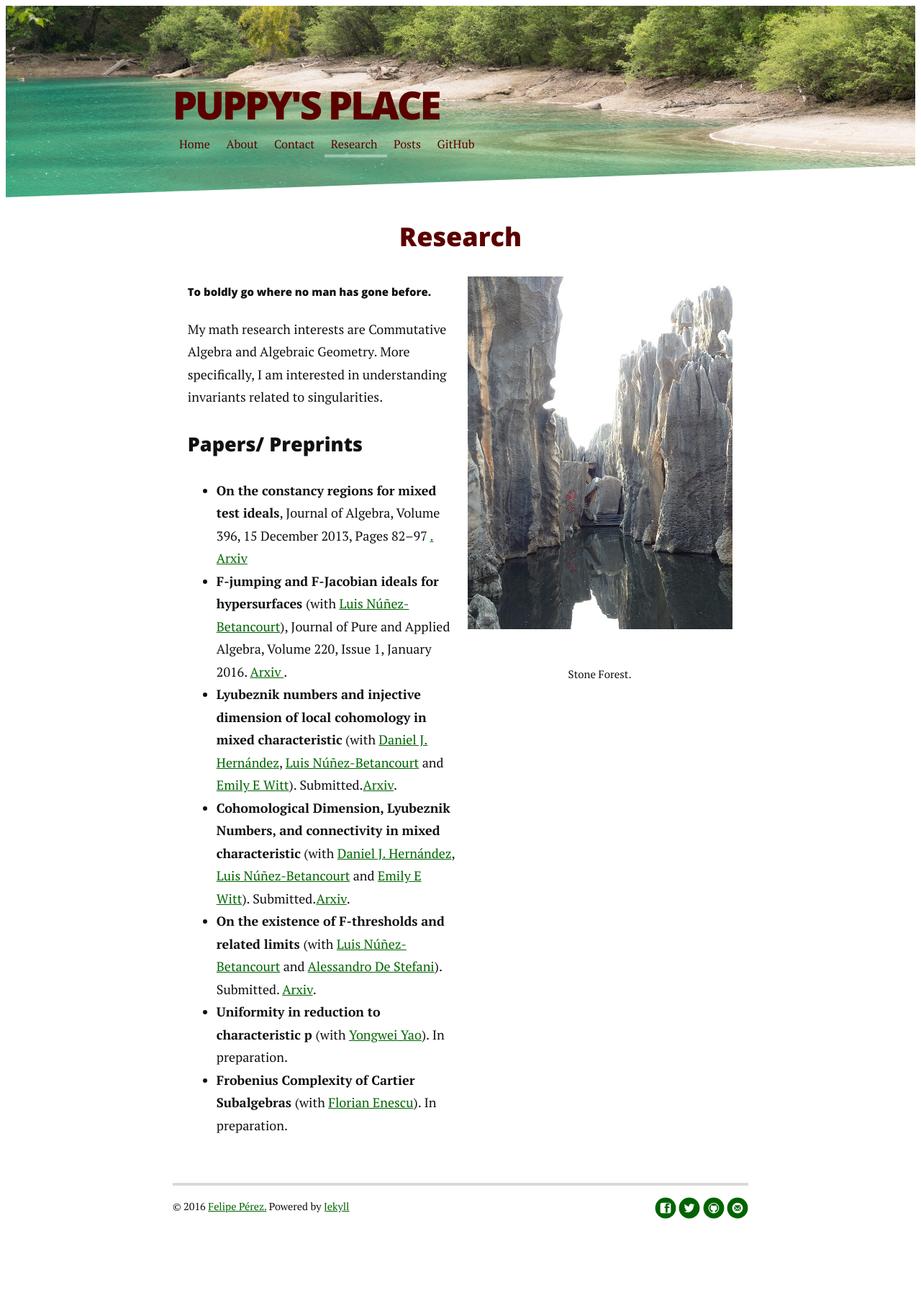
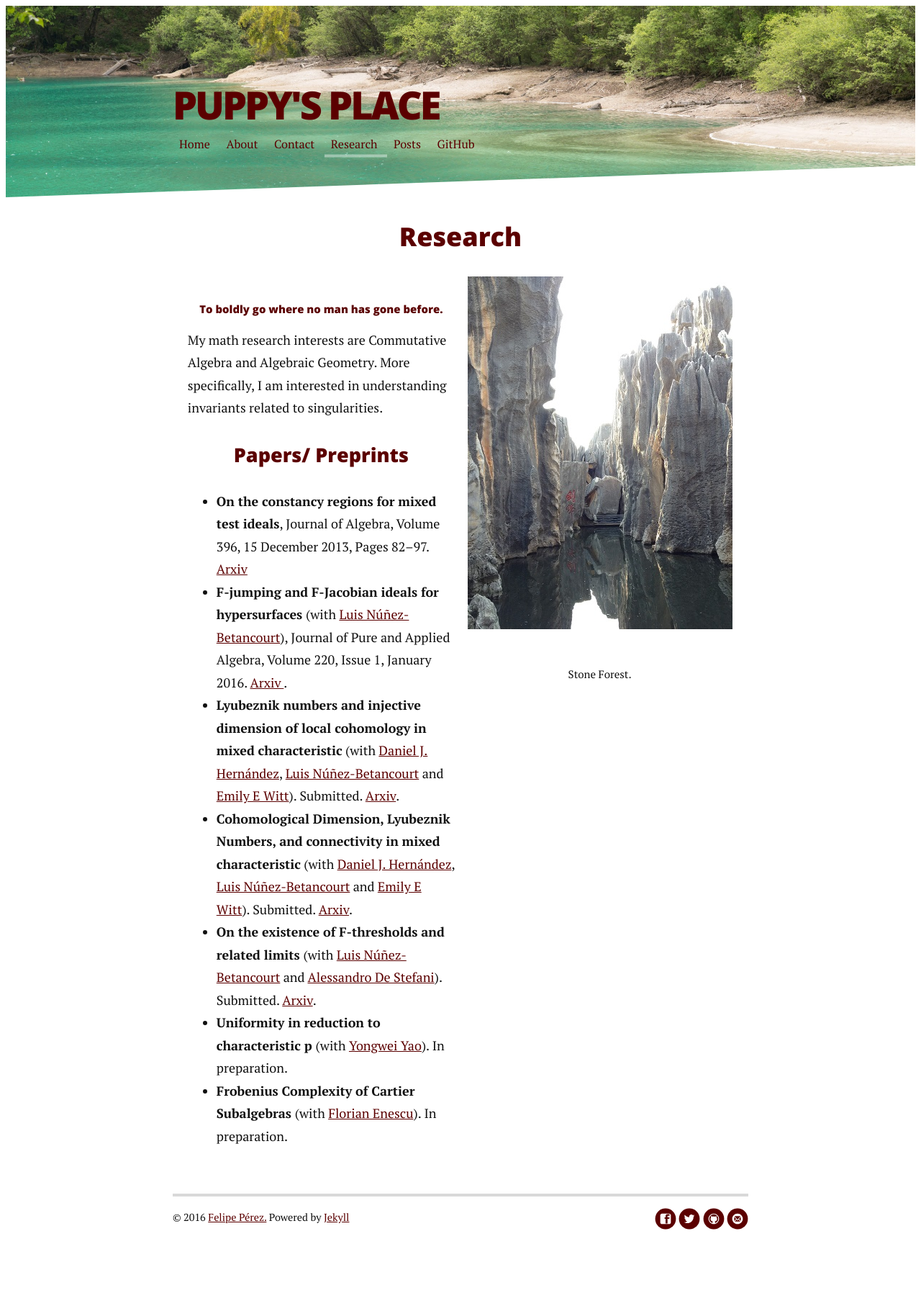
Before and after one commit to luisguiserrano/Scy1505.github.io, a Jekyll site: the page built from research.md, in a window 1280 px wide. Shown: the whole page at 72% size. Built offline with Jekyll 4.4.1, drawn with Linux system fonts in a browser that asks for light colours; nearby versions of some CDN libraries.

Commit message:
Now in dark brown

```diff
--- a/assets/scss/_config.scss
+++ b/assets/scss/_config.scss
@@ -25,7 +25,7 @@ $grey:   #aaa;
 $black:  #111;
 
 // Color variables
-$primary-color: #006400; //$primary-color: seagreen;
+$primary-color: #5B0000;//#006400; //$primary-color: seagreen;
 $secondary-color: #233E5B;
 $tertiary-color: #aaa;
 $link-color: $primary-color;
@@ -35,7 +35,7 @@ $bad-color: $red; // Bad color for errors, validation etc.
 $good-color: $green; // Good color for success etc.
 $info-color: $blue; // Good color for success etc.
 $warning-color: $orange; // Good color for success etc.
-$subtle-color: $red;  // $grey; // Subtle color for subtle text
+$subtle-color:  $grey; // Subtle color for subtle text
 
 
 /***************
--- a/assets/scss/breakpoints/_mobileup.scss
+++ b/assets/scss/breakpoints/_mobileup.scss
@@ -53,7 +53,7 @@ a {
 	color: $link-color;
 
 	&:hover {
-		color: darken($link-color, 15%);
+		color: lighten($link-color, 15%);
 	}
 }
 
--- a/research.md
+++ b/research.md
@@ -8,20 +8,20 @@ title: Research
 	<h1 class="pageTitle">Research</h1>
 
 	<div class="research_content">
-		<h5>  To boldly go where no man has gone before. </h5>
+		<h5 class="pageTitle">  To boldly go where no man has gone before. </h5>
 		<p>
 			My math research interests are Commutative Algebra and Algebraic Geometry. More specifically, I am interested in understanding invariants related to singularities.
 		</p>
-		<h2> Papers/ Preprints </h2>
+		<h2 class="pageTitle"> Papers/ Preprints </h2>
 		<p>
 			 <ul>
-				<li> <b>On the constancy regions for mixed test ideals</b>, Journal of Algebra, Volume 396, 15 December 2013, Pages 82–97 <a href="http://arxiv.org/abs/1208.5158">. Arxiv </a> <br></li>
+				<li> <b>On the constancy regions for mixed test ideals</b>, Journal of Algebra, Volume 396, 15 December 2013, Pages 82–97. <a href="http://arxiv.org/abs/1208.5158">Arxiv </a> <br></li>
 
 				<li> <b>F-jumping and F-Jacobian ideals for hypersurfaces </b> (with <a href="http://people.virginia.edu/~lcn8m/home.html"> Luis Núñez-Betancourt</a>), Journal of Pure and Applied Algebra, Volume 220, Issue 1, January 2016.  <a href="http://arxiv.org/abs/1302.3327"> Arxiv </a>. <br> </li>
 
-				<li> <b>Lyubeznik numbers and injective dimension of local cohomology in mixed characteristic</b> (with <a href="http://www.math.utah.edu/~dhernan/"> Daniel J. Hernández</a>, <a href="http://people.virginia.edu/~lcn8m/home.html">Luis Núñez-Betancourt</a> and <a href="http://math.ku.edu/u/witt/">Emily E Witt</a>). Submitted.<a href="http://arxiv.org/abs/1512.02298">Arxiv</a>.<br></li>
+				<li> <b>Lyubeznik numbers and injective dimension of local cohomology in mixed characteristic</b> (with <a href="http://www.math.utah.edu/~dhernan/"> Daniel J. Hernández</a>, <a href="http://people.virginia.edu/~lcn8m/home.html">Luis Núñez-Betancourt</a> and <a href="http://math.ku.edu/u/witt/">Emily E Witt</a>). Submitted. <a href="http://arxiv.org/abs/1512.02298">Arxiv</a>.<br></li>
 
-				<li> <b>Cohomological Dimension, Lyubeznik Numbers, and connectivity in mixed characteristic</b> (with <a href="http://www.math.utah.edu/~dhernan/"> Daniel J. Hernández</a>, <a href="http://people.virginia.edu/~lcn8m/home.html">Luis Núñez-Betancourt</a> and <a href="http://math.ku.edu/u/witt/">Emily E Witt</a>). Submitted.<a href="https://arxiv.org/abs/1609.05846">Arxiv</a>.<br></li>
+				<li> <b>Cohomological Dimension, Lyubeznik Numbers, and connectivity in mixed characteristic</b> (with <a href="http://www.math.utah.edu/~dhernan/"> Daniel J. Hernández</a>, <a href="http://people.virginia.edu/~lcn8m/home.html">Luis Núñez-Betancourt</a> and <a href="http://math.ku.edu/u/witt/">Emily E Witt</a>). Submitted. <a href="https://arxiv.org/abs/1609.05846">Arxiv</a>.<br></li>
 
 				<li> <b>On the existence of F-thresholds and related limits </b> (with <a href="http://people.virginia.edu/~lcn8m/home.html"> Luis Núñez-Betancourt</a> and <a href="http://people.virginia.edu/~ad9fa/">Alessandro De Stefani</a>). Submitted. <a href="https://arxiv.org/abs/1605.03264">Arxiv</a>.<br> </li>
 
```
Also changed, not shown: _posts/2016-11-02-K-armed_Bandit-epsilon_greedy.md (+0 -2 lines), assets/scss/breakpoints/_800up.scss (+11 -2 lines), assets/css/style.css, 6 other files.
